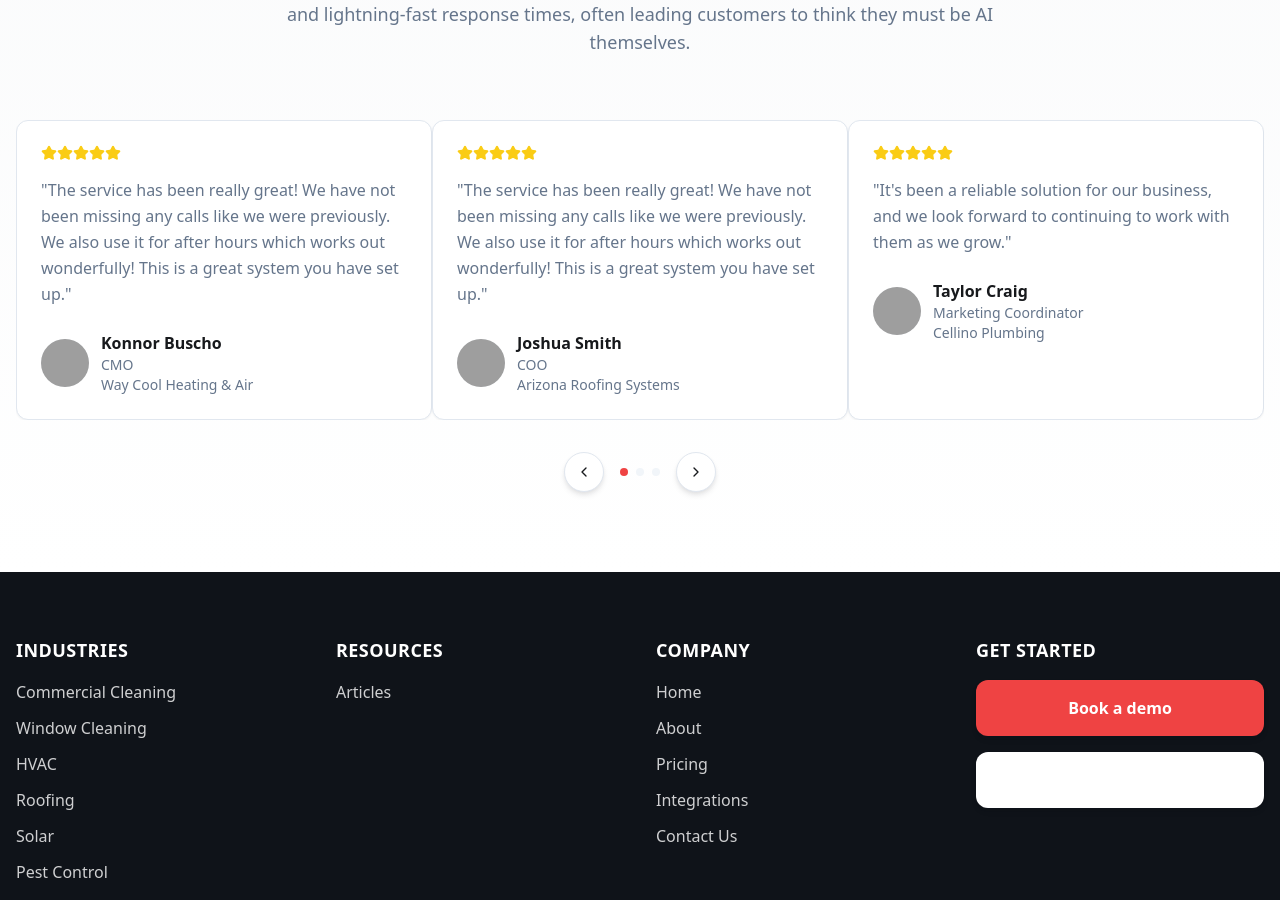
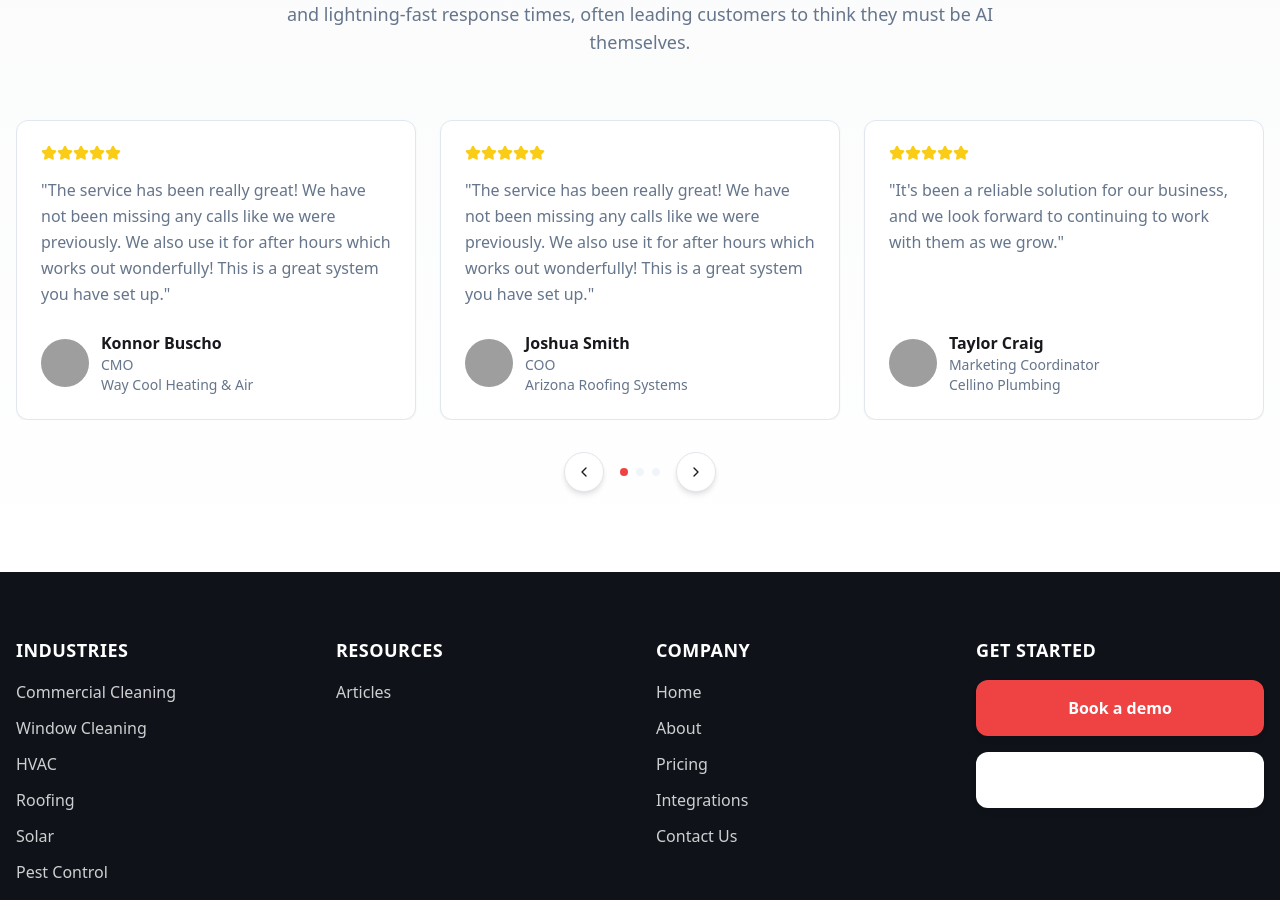
Before and after one commit to leanchain/fieson-landing-hs, a React (Vite) app: page / in a window 1280 px wide. Shown: the part 4800-5700 px from the top of the page. Built offline with nearby package versions, Linux system fonts and the light colour scheme; grey boxes are pictures that could not be loaded.

Commit message:
Refine testimonial slider
Adjusted padding and scrolling for a more natural and visually appealing testimonial slider, adhering to best practices.

```diff
--- a/src/components/Testimonials.tsx
+++ b/src/components/Testimonials.tsx
@@ -92,20 +92,20 @@ const Testimonials = () => {
         {/* Testimonials Slider */}
         <div className="relative overflow-hidden">
           <div
-            className="flex smooth-transition"
-            style={{ transform: `translateX(-${currentSlide * (100/3)}%)` }}
+            className="flex gap-6 smooth-transition"
+            style={{ transform: `translateX(-${currentSlide * 33.33}%)` }}
           >
             {testimonials.slice(1).map((testimonial, index) => (
-              <Card key={index} className="p-6 hover:shadow-medium smooth-transition flex-shrink-0 w-1/3">
+              <Card key={index} className="p-6 hover:shadow-medium smooth-transition flex-shrink-0 w-[calc(33.33%-1rem)] min-h-[300px] flex flex-col">
                 <div className="flex items-center mb-4">
                   {[...Array(testimonial.rating)].map((_, i) => (
                     <Star key={i} className="w-4 h-4 fill-current text-yellow-400" />
                   ))}
                 </div>
-                <blockquote className="text-muted-foreground mb-6 leading-relaxed">
+                <blockquote className="text-muted-foreground mb-6 leading-relaxed flex-grow">
                   "{testimonial.quote}"
                 </blockquote>
-                <div className="flex items-center space-x-3">
+                <div className="flex items-center space-x-3 mt-auto">
                   <img
                     src={testimonial.image}
                     alt={testimonial.name}
```
